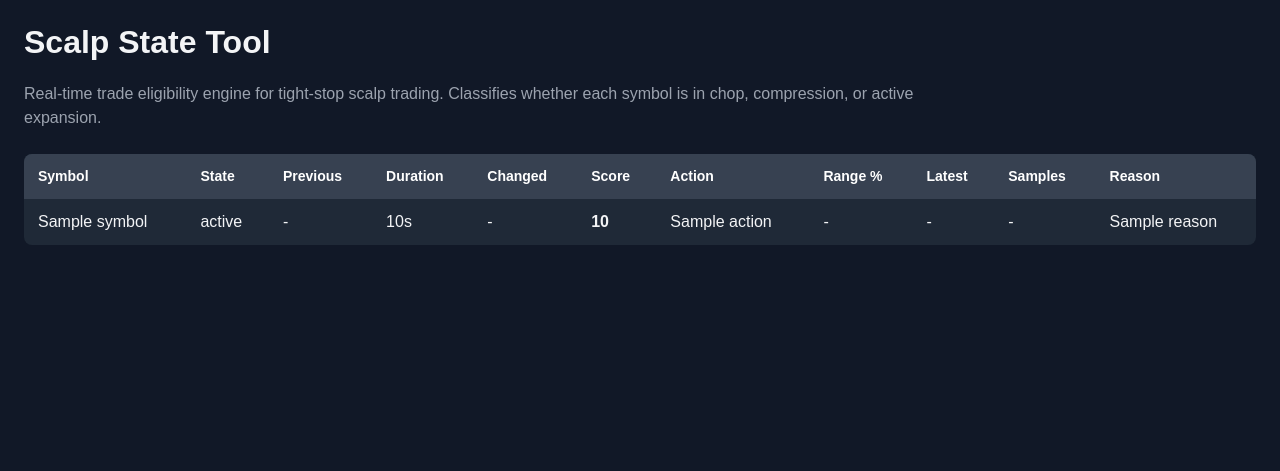
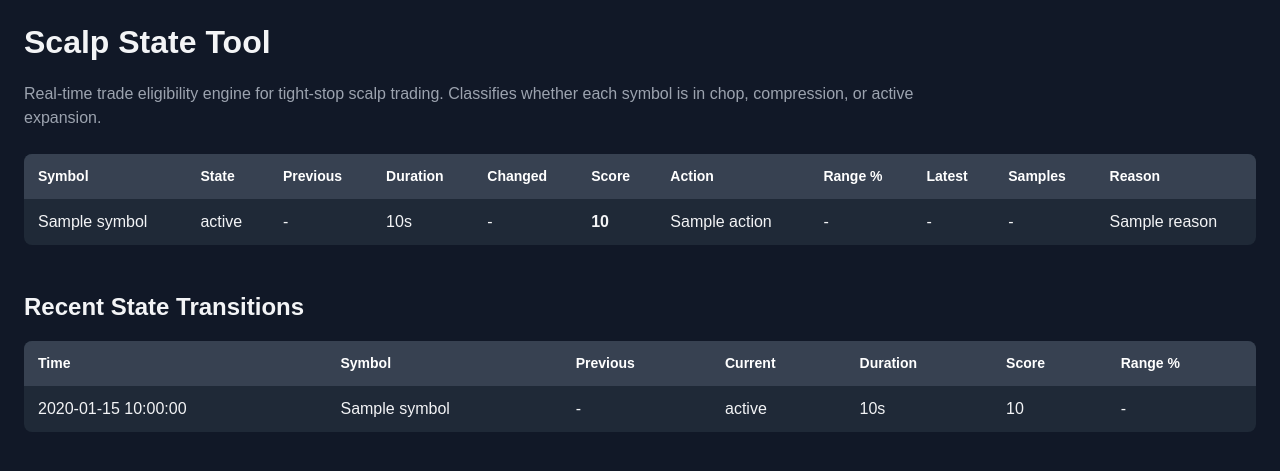
Before and after one commit to 2020dataanalysis/stock-alert-saas, a Python web app: template app/scalp_state/templates/scalp_state.html in a window 1280 px wide. Shown: the top 471 px of the page. Run offline with Jinja, Linux system fonts and the light colour scheme; the template is opened without the code that fills it: most values are stand-ins (such as "Sample title", 1, 10 or a date in 2020).

Commit message:
Add scalp transition history and event log UI

```diff
--- a/app/scalp_state/templates/scalp_state.html
+++ b/app/scalp_state/templates/scalp_state.html
@@ -157,6 +157,63 @@
 
     </table>
 
+<h2 style="margin-top: 48px;">
+    Recent State Transitions
+</h2>
+
+<table>
+    <thead>
+        <tr>
+            <th>Time</th>
+            <th>Symbol</th>
+            <th>Previous</th>
+            <th>Current</th>
+            <th>Duration</th>
+            <th>Score</th>
+            <th>Range %</th>
+        </tr>
+    </thead>
+
+    <tbody id="transition-body">
+
+        {% for transition in transitions %}
+        <tr>
+
+            <td>
+                {{ transition.timestamp }}
+            </td>
+
+            <td>
+                {{ transition.symbol }}
+            </td>
+
+            <td>
+                {{ transition.previous_state | default("-", true) }}
+            </td>
+
+            <td class="{{ transition.current_state }}">
+                {{ transition.current_state }}
+            </td>
+
+            <td>
+                {{ transition.duration_seconds }}s
+            </td>
+
+            <td>
+                {{ transition.score }}
+            </td>
+
+            <td>
+                {{ transition.range_pct | default("-", true) }}
+            </td>
+
+        </tr>
+        {% endfor %}
+
+    </tbody>
+</table>
+
+
 
 <script>
 
```
Also changed, not shown: app/scalp_state/routes.py (+13 -2 lines), app/scalp_state/service.py (+26 -0 lines).
